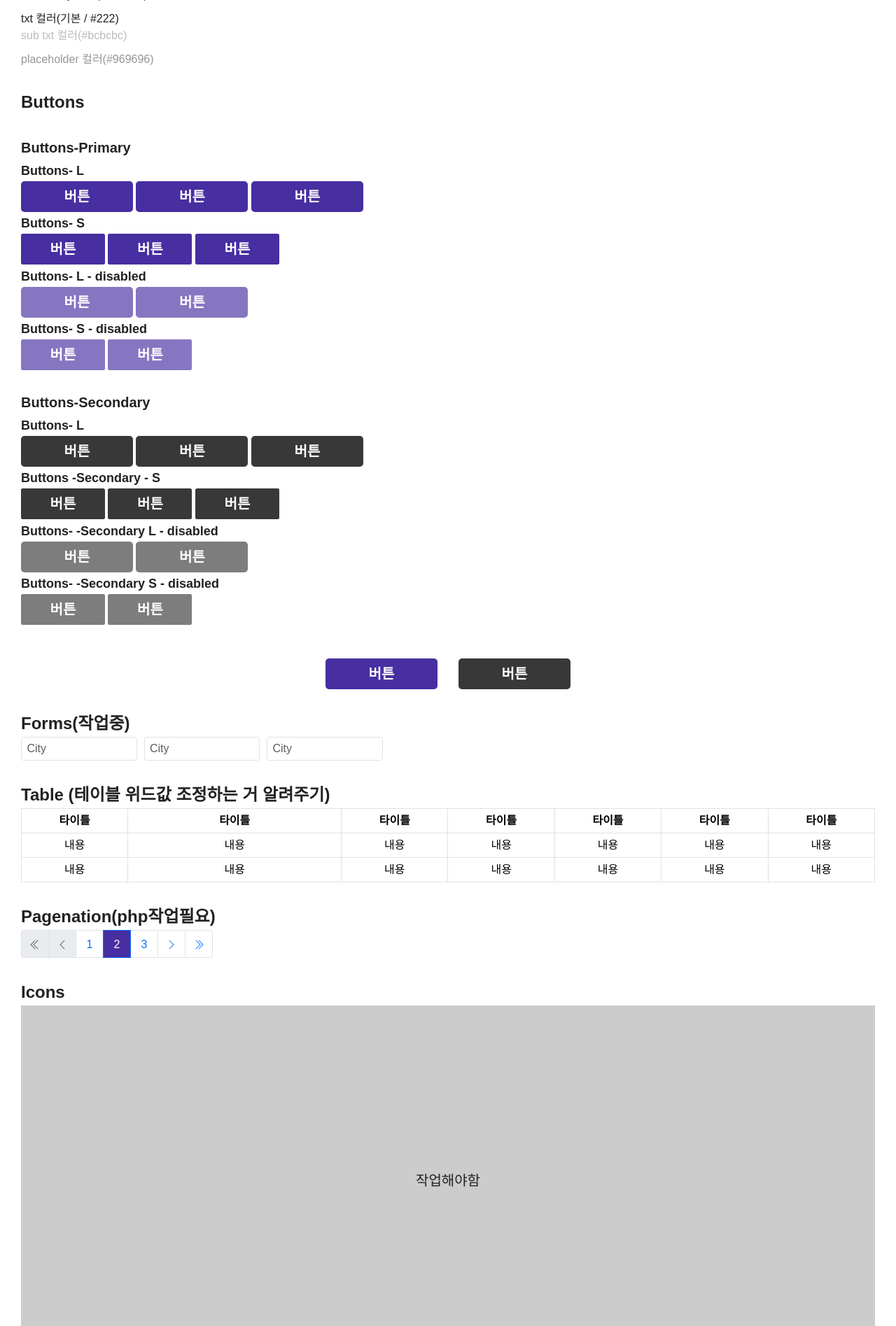
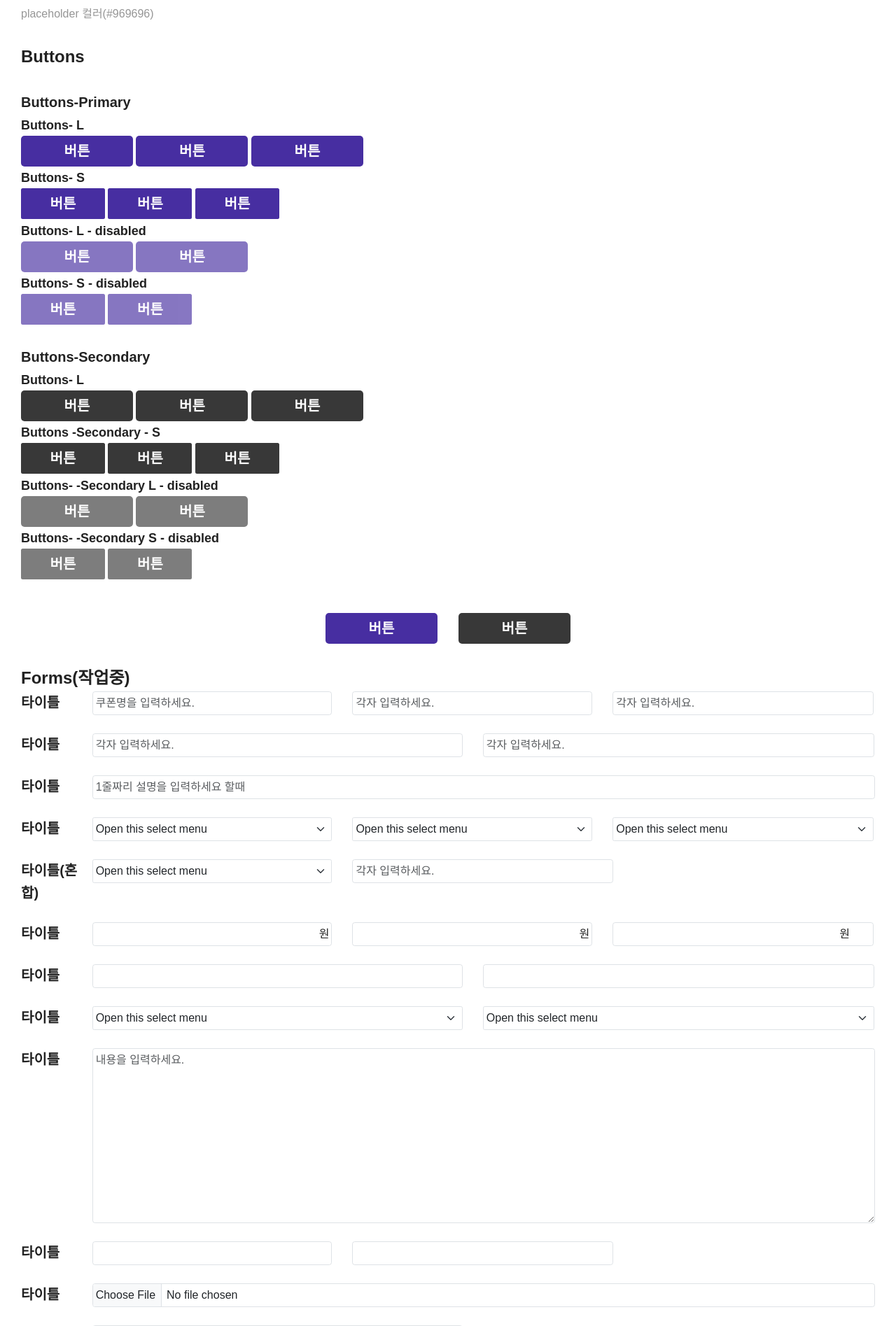
Before and after one commit to briannayoo/ccccoding, a PHP site: page /guide/guide.html in a window 1280 px wide. Shown: the part 1414-3309 px from the top of the page at 70% size. Run offline with PHP 8.4, Linux system fonts and the light colour scheme.

Commit message:
[add]박소현/css+html/폼 중간작업추가

```diff
--- a/css/common.css
+++ b/css/common.css
@@ -35,7 +35,8 @@ body {
 input::placeholder {color: var(--placeh-c, #969696);}
 
 /* 접근성 블라인드 */
-.blind {display:inline-block; position:absolute !important; width:1px; height:1px; margin:-1px; border:0; overflow:hidden; clip:rect(1px, 1px, 1px, 1px); clip-path:inset(50%);}
+/* bootstrap 블라인드 클래스 visually-hidden */
+/* .blind {display:inline-block; position:absolute !important; width:1px; height:1px; margin:-1px; border:0; overflow:hidden; clip:rect(1px, 1px, 1px, 1px); clip-path:inset(50%);} */
 
 /*========== Typograpy ==========*/
 /* text/title 초기화 */
@@ -51,7 +52,7 @@ input::placeholder {color: var(--placeh-c, #969696);}
 .bnr-tit-l {font-family:var(--laundrygothic, 'LaundryGothic', sans-serif); font-size:4.8rem; font-weight:bold;}
 .bnr-tit-m {font-size:3.2rem; font-weight: var(--midium, 500);}
 
-.page-tit-area {margin:77px 0 48px;}
+.page-tit-area {margin:12px 0 48px;}
 .tit-h2 {line-height:64px; font-family:var(--laundrygothic, 'LaundryGothic', sans-serif); font-size:4rem; font-weight:var(--bold, 700);}
 .tit-h3 {line-height:38px; font-size:2.4rem; font-weight:var(--bold, 700);}
 .tit-h4 {line-height:32px; font-size:2rem; font-weight:var(--bold, 700);}
@@ -71,7 +72,7 @@ input::placeholder {color: var(--placeh-c, #969696);}
 .placeh-c {color:var(--placeh-c, #969696);}
 
 /*========== Buttons ==========*/
-.btn {line-height:44px; padding:0; text-align:center; color:var(--white, #fff); font-size:2rem; font-family:var(--pretendard, 'Pretendard', sans-serif); font-weight:var(--bold); border:0;}
+.btn[class*="btn-"] {line-height:44px; padding:0; text-align:center; color:var(--white, #fff); font-size:2rem; font-family:var(--pretendard, 'Pretendard', sans-serif); font-weight:var(--bold); border:0;}
 /* Primary */
 .btn.btn-primary {background-color:var(--primary-c, #472ea1);}
 /* Secondary */
@@ -99,4 +100,14 @@ input::placeholder {color: var(--placeh-c, #969696);}
 
 /*========== Forms ==========*/
 /* 공통 */
-.form-control {font-size:1.6rem;}
+.form-select,
+.form-control {font-size:1.6rem; padding:4px;}
+textarea {height:250px;}
+
+.form-list {display:flex; flex-direction:column; gap:26px;}
+.form-list .row {margin:0; padding:0;}
+.form-list .col-form-label {padding:0;}
+.form-list .row > [class*="col-"] {padding:0;}
+.form-list .input-group > .ipt-wrap {position:relative; padding-right:30px;}
+.form-list .input-group > .ipt-wrap:last-child {padding-right:0;}
+.form-list .ipt-wrap .unit {position:absolute; top:50%; transform:translateY(-50%); right:34px;}
--- a/css/layout.css
+++ b/css/layout.css
@@ -4,3 +4,8 @@
 .admin-wrapper {display:flex;}
 .admin-wrapper > nav {width:337px; height:100vh; background-color:var(--bg-sub1-c, #eeeafe);}
 .admin-wrapper .container {max-width:1459px;}
+
+/* utillist */
+.util-list {display:flex; justify-content:flex-end; align-items:center; gap:30px; margin-top:30px;}
+.util-list .alarm .btn {position:relative; padding:0; font-size:2.4rem;}
+.util-list .alarm .btn .badge {width:24px; height:24px;}
--- a/guide/guide.html
+++ b/guide/guide.html
@@ -9,6 +9,7 @@
   <link rel="stylesheet" href="css/guide.css">
 
   <script src="https://cdn.jsdelivr.net/npm/bootstrap@5.3.3/dist/js/bootstrap.bundle.min.js" integrity="sha384-YvpcrYf0tY3lHB60NNkmXc5s9fDVZLESaAA55NDzOxhy9GkcIdslK1eN7N6jIeHz" crossorigin="anonymous"></script>
+  <link rel="stylesheet" href="https://cdnjs.cloudflare.com/ajax/libs/font-awesome/6.5.2/css/all.min.css" integrity="sha512-SnH5WK+bZxgPHs44uWIX+LLJAJ9/2PkPKZ5QiAj6Ta86w+fsb2TkcmfRyVX3pBnMFcV7oQPJkl9QevSCWr3W6A==" crossorigin="anonymous" referrerpolicy="no-referrer" />
 <body>
   <ul class="nav nav-tabs guide" id="myTab" role="tablist">
     <li class="nav-item" role="presentation">
@@ -203,21 +204,251 @@
       <!-- 하단버튼(e) -->
 
       <h3 class="tit-h3 mt-5">Forms(작업중)</h3> <!--가이드타이틀-->
-      <form action="#" method="post">
-        <div class="input-group">
-          <div class="row g-3">
-            <div class="col-sm-3">
-              <input type="text" class="form-control" placeholder="City" aria-label="City">
-            </div>
-            <div class="col-sm-3">
-              <input type="text" class="form-control" placeholder="City" aria-label="City">
-            </div>
-            <div class="col-sm-3">
-              <input type="text" class="form-control" placeholder="City" aria-label="City">
+      <!-- form-list (s) -->
+      <form action="#" class="form-list">
+        <!-- input text 1/3 (s) -->
+        <div class="row">
+          <label for="form01" class="col-md-1 col-form-label tit-h4">타이틀</label>
+          <div class="col-md-11">
+            <div class="input-group">
+              <div class="col-md-4 ipt-wrap ipt-wrap">
+                <input type="text" class="form-control" id="form01" placeholder="쿠폰명을 입력하세요.">
+              </div>
+              <div class="col-md-4 ipt-wrap">
+                <input type="text" class="form-control" id="form01" placeholder="각자 입력하세요.">
+              </div>
+              <div class="col-md-4 ipt-wrap">
+                <input type="text" class="form-control" id="form01" placeholder="각자 입력하세요.">
+              </div>
             </div>
           </div>
         </div>
+        <!-- input text 1/3 (e) -->
+
+        <!-- input text 1/2 (s) -->
+        <div class="row">
+          <label for="form01" class="col-md-1 col-form-label tit-h4">타이틀</label>
+          <div class="col-md-11">
+            <div class="input-group">
+              <div class="col-md-6 ipt-wrap">
+                <input type="text" class="form-control" id="form01" placeholder="각자 입력하세요.">
+              </div>
+              <div class="col-md-6 ipt-wrap">
+                <input type="text" class="form-control" id="form01" placeholder="각자 입력하세요.">
+              </div>
+            </div>
+          </div>
+        </div>
+        <!-- input text 1/2 (e) -->
+
+        <!-- input text 1 (s) -->
+        <div class="row">
+          <label for="form01" class="col-md-1 col-form-label tit-h4">타이틀</label>
+          <div class="col-md-11">
+            <div class="input-group">
+              <div class="col-md-12 ipt-wrap">
+                <input type="text" class="form-control" id="form01" placeholder="1줄짜리 설명을 입력하세요 할때">
+              </div>
+            </div>
+          </div>
+        </div>
+        <!-- input text 1 (e) -->
+
+        <!-- input text 1/3 (s) -->
+        <div class="row">
+          <label for="form01" class="col-md-1 col-form-label tit-h4">타이틀</label>
+          <div class="col-md-11">
+            <div class="input-group">
+              <div class="col-md-4 ipt-wrap">
+                <select class="form-select form-select-sm" aria-label=".form-select-sm example">
+                  <option selected>Open this select menu</option>
+                  <option value="1">One</option>
+                  <option value="2">Two</option>
+                  <option value="3">Three</option>
+                </select>
+              </div>
+              <div class="col-md-4 ipt-wrap">
+                <select class="form-select form-select-sm" aria-label=".form-select-sm example">
+                  <option selected>Open this select menu</option>
+                  <option value="1">One</option>
+                  <option value="2">Two</option>
+                  <option value="3">Three</option>
+                </select>
+              </div>
+              <div class="col-md-4 ipt-wrap">
+                <select class="form-select form-select-sm" aria-label=".form-select-sm example">
+                  <option selected>Open this select menu</option>
+                  <option value="1">One</option>
+                  <option value="2">Two</option>
+                  <option value="3">Three</option>
+                </select>
+              </div>
+            </div>
+          </div>
+        </div>
+        <!-- input text 1/3 (e) -->
+
+        <!-- select + input text 혼합(s) -->
+        <div class="row">
+          <label for="form01" class="col-md-1 col-form-label tit-h4">타이틀(혼합)</label>
+          <div class="col-md-11">
+            <div class="input-group">
+              <div class="col-md-4 ipt-wrap">
+                <select class="form-select form-select-sm" aria-label=".form-select-sm example">
+                  <option selected>Open this select menu</option>
+                  <option value="1">One</option>
+                  <option value="2">Two</option>
+                  <option value="3">Three</option>
+                </select>
+              </div>
+              <div class="col-md-4 ipt-wrap">
+                <input type="text" class="form-control" id="form01" placeholder="각자 입력하세요.">
+              </div>
+            </div>
+          </div>
+        </div>
+        <!-- select + input text 혼합(e) -->
+
+        <!-- input text 단위 1/3 (s) -->
+        <div class="row">
+          <label for="form01" class="col-md-1 col-form-label tit-h4">타이틀</label>
+          <div class="col-md-11">
+            <div class="input-group">
+              <div class="col-md-4 ipt-wrap ipt-wrap">
+                <input type="text" class="form-control" id="form01">
+                <span class="unit">원</span>
+              </div>
+              <div class="col-md-4 ipt-wrap ipt-wrap">
+                <input type="text" class="form-control" id="form01">
+                <span class="unit">원</span>
+              </div>
+              <div class="col-md-4 ipt-wrap ipt-wrap">
+                <input type="text" class="form-control" id="form01">
+                <span class="unit">원</span>
+              </div>
+            </div>
+          </div>
+        </div>
+        <!-- input text 단위 1/3 (e) -->
+
+        <!-- input text 단위 1/2 (s) -->
+        <div class="row">
+          <label for="form01" class="col-md-1 col-form-label tit-h4">타이틀</label>
+          <div class="col-md-11">
+            <div class="input-group">
+              <div class="col-md-6 ipt-wrap">
+                <input type="text" class="form-control" id="form01">
+              </div>
+              <div class="col-md-6 ipt-wrap">
+                <input type="text" class="form-control" id="form01">
+              </div>
+            </div>
+          </div>
+        </div>
+        <!-- input text 단위 1/2 (e) -->
+
+        <!-- select 1/2 (s) -->
+        <div class="row">
+          <label for="form01" class="col-md-1 col-form-label tit-h4">타이틀</label>
+          <div class="col-md-11">
+            <div class="input-group">
+              <div class="col-md-6 ipt-wrap">
+                <select class="form-select form-select-sm" aria-label=".form-select-sm example">
+                  <option selected>Open this select menu</option>
+                  <option value="1">One</option>
+                  <option value="2">Two</option>
+                  <option value="3">Three</option>
+                </select>
+              </div>
+              <div class="col-md-6 ipt-wrap">
+                <select class="form-select form-select-sm" aria-label=".form-select-sm example">
+                  <option selected>Open this select menu</option>
+                  <option value="1">One</option>
+                  <option value="2">Two</option>
+                  <option value="3">Three</option>
+                </select>
+              </div>
+            </div>
+          </div>
+        </div>
+        <!-- select 1/2 (e) -->
+
+        <!-- textarea 1 (s) -->
+        <div class="row">
+          <label for="form01" class="col-md-1 col-form-label tit-h4">타이틀</label>
+          <div class="col-md-11">
+            <div class="input-group">
+              <div class="col-md-12 ipt-wrap">
+                <textarea class="form-control" id="exampleFormControlTextarea1" placeholder="내용을 입력하세요."></textarea>
+              </div>
+            </div>
+          </div>
+        </div>
+        <!-- textarea 1 (e) -->
+
+        <!-- datepicker 1/3 (s) -->
+        <div class="row">
+          <label for="form01" class="col-md-1 col-form-label tit-h4">타이틀</label>
+          <div class="col-md-11">
+            <div class="input-group">
+              <div class="col-md-4 ipt-wrap">
+                <input type="text" class="form-control" id="datepicker">
+              </div>
+              <div class="col-md-4 ipt-wrap">
+                <input type="text" class="form-control" id="datepicker">
+              </div>
+            </div>
+          </div>
+        </div>
+        <!-- datepicker 1/3 (e) -->
+
+        <!-- file 1 (s) -->
+        <div class="row">
+          <label for="form01" class="col-md-1 col-form-label tit-h4">타이틀</label>
+          <div class="col-md-11">
+            <div class="input-group">
+              <div class="col-md-12 ipt-wrap">
+                <input class="form-control" type="file" id="formFile">
+              </div>
+            </div>
+          </div>
+        </div>
+        <!-- file 1 (e) -->
+
+        <!-- search 1/2 (s) -->
+        <div class="row">
+          <label for="form01" class="col-md-1 col-form-label tit-h4">타이틀</label>
+          <div class="col-md-11">
+            <div class="input-group">
+              <div class="col-md-6 ipt-wrap">
+                <input class="form-control" type="search" placeholder="검색어를 입력하세요..." aria-label="Search">
+              </div>
+              <div class="input-group-append">
+                <button class="btn btn-outline-secondary" type="submit"><i class="fas fa-search"></i></button>
+              </div>
+            </div>
+          </div>
+        </div>
+        <!-- search 1/2 (e) -->
+
+        <!-- search 1/3 (s) -->
+        <div class="row">
+          <label for="form01" class="col-md-1 col-form-label tit-h4">타이틀</label>
+          <div class="col-md-11">
+            <div class="input-group">
+              <div class="col-md-4 ipt-wrap">
+                <input class="form-control" type="search" placeholder="검색어를 입력하세요..." aria-label="Search">
+              </div>
+              <div class="input-group-append">
+                <button class="btn btn-outline-secondary" type="submit"><i class="fas fa-search"></i></button>
+              </div>
+            </div>
+          </div>
+        </div>
+        <!-- search 1/3 (s) -->
       </form>
+      <!-- form-list (e) -->
+
       <h3 class="tit-h3 mt-5">Table (테이블 위드값 조정하는 거 알려주기)</h3> <!--가이드타이틀-->
       <!-- table(s) -->
       <table class="table table-bordered text-center">
@@ -271,7 +502,7 @@
         <ul class="pagination">
           <li class="page-item disabled">
             <a class="page-link" href="#" tabindex="-1">
-              <span class="blind">처음</span>
+              <span class="visually-hidden">처음</span>
               <svg xmlns="http://www.w3.org/2000/svg" width="16" height="16" fill="currentColor" class="bi bi-chevron-double-left" viewBox="0 0 16 16">
                 <path fill-rule="evenodd" d="M8.354 1.646a.5.5 0 0 1 0 .708L2.707 8l5.647 5.646a.5.5 0 0 1-.708.708l-6-6a.5.5 0 0 1 0-.708l6-6a.5.5 0 0 1 .708 0"/>
                 <path fill-rule="evenodd" d="M12.354 1.646a.5.5 0 0 1 0 .708L6.707 8l5.647 5.646a.5.5 0 0 1-.708.708l-6-6a.5.5 0 0 1 0-.708l6-6a.5.5 0 0 1 .708 0"/>
@@ -280,7 +511,7 @@
           </li>
           <li class="page-item disabled">
             <a class="page-link" href="#" tabindex="-1">
-              <span class="blind">이전</span>
+              <span class="visually-hidden">이전</span>
               <svg xmlns="http://www.w3.org/2000/svg" width="16" height="16" fill="currentColor" class="bi bi-chevron-left" viewBox="0 0 16 16">
                 <path fill-rule="evenodd" d="M11.354 1.646a.5.5 0 0 1 0 .708L5.707 8l5.647 5.646a.5.5 0 0 1-.708.708l-6-6a.5.5 0 0 1 0-.708l6-6a.5.5 0 0 1 .708 0"/>
               </svg>
@@ -293,7 +524,7 @@
           <li class="page-item"><a class="page-link" href="#">3</a></li>
           <li class="page-item">
             <a class="page-link" href="#">
-              <span class="blind">다음</span>
+              <span class="visually-hidden">다음</span>
               <svg xmlns="http://www.w3.org/2000/svg" width="16" height="16" fill="currentColor" class="bi bi-chevron-right" viewBox="0 0 16 16">
                 <path fill-rule="evenodd" d="M4.646 1.646a.5.5 0 0 1 .708 0l6 6a.5.5 0 0 1 0 .708l-6 6a.5.5 0 0 1-.708-.708L10.293 8 4.646 2.354a.5.5 0 0 1 0-.708"/>
               </svg>
@@ -301,7 +532,7 @@
           </li>
           <li class="page-item">
             <a class="page-link" href="#">
-              <span class="blind">마지막</span>
+              <span class="visually-hidden">마지막</span>
               <svg xmlns="http://www.w3.org/2000/svg" width="16" height="16" fill="currentColor" class="bi bi-chevron-double-right" viewBox="0 0 16 16">
                 <path fill-rule="evenodd" d="M3.646 1.646a.5.5 0 0 1 .708 0l6 6a.5.5 0 0 1 0 .708l-6 6a.5.5 0 0 1-.708-.708L9.293 8 3.646 2.354a.5.5 0 0 1 0-.708"/>
                 <path fill-rule="evenodd" d="M7.646 1.646a.5.5 0 0 1 .708 0l6 6a.5.5 0 0 1 0 .708l-6 6a.5.5 0 0 1-.708-.708L13.293 8 7.646 2.354a.5.5 0 0 1 0-.708"/>
@@ -424,5 +655,6 @@
     </div>
     <!-- SUB PAGE GUIDE (e) -->
   </div>
+
 </body>
 </html>
```
Also changed, not shown: guide/sub_guide.html (+14 -0 lines).
